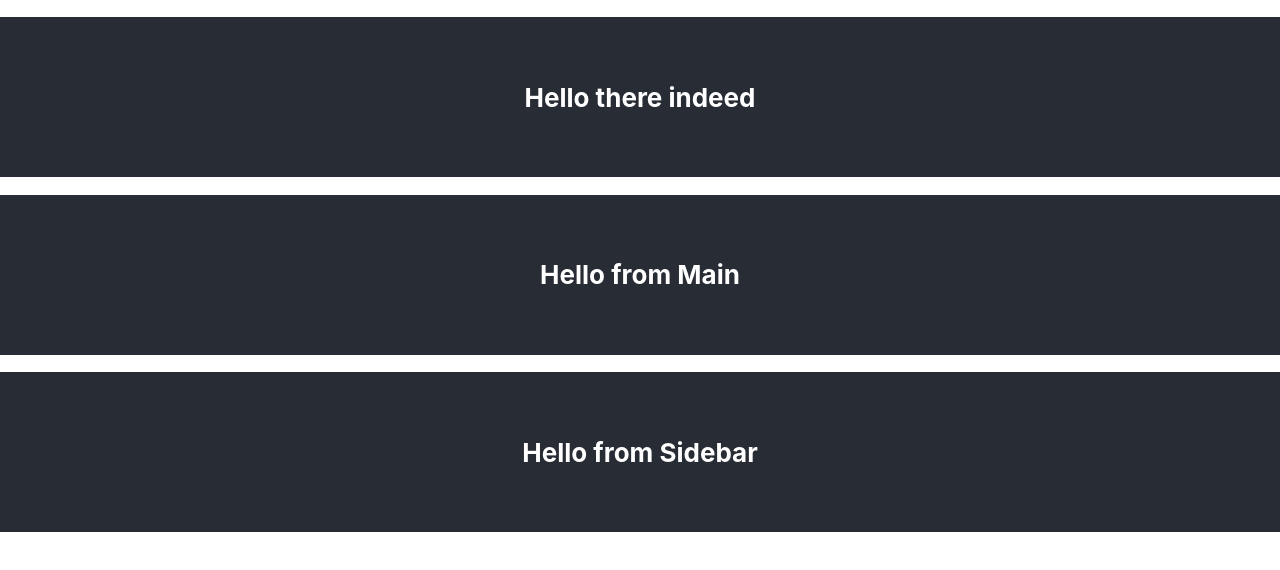
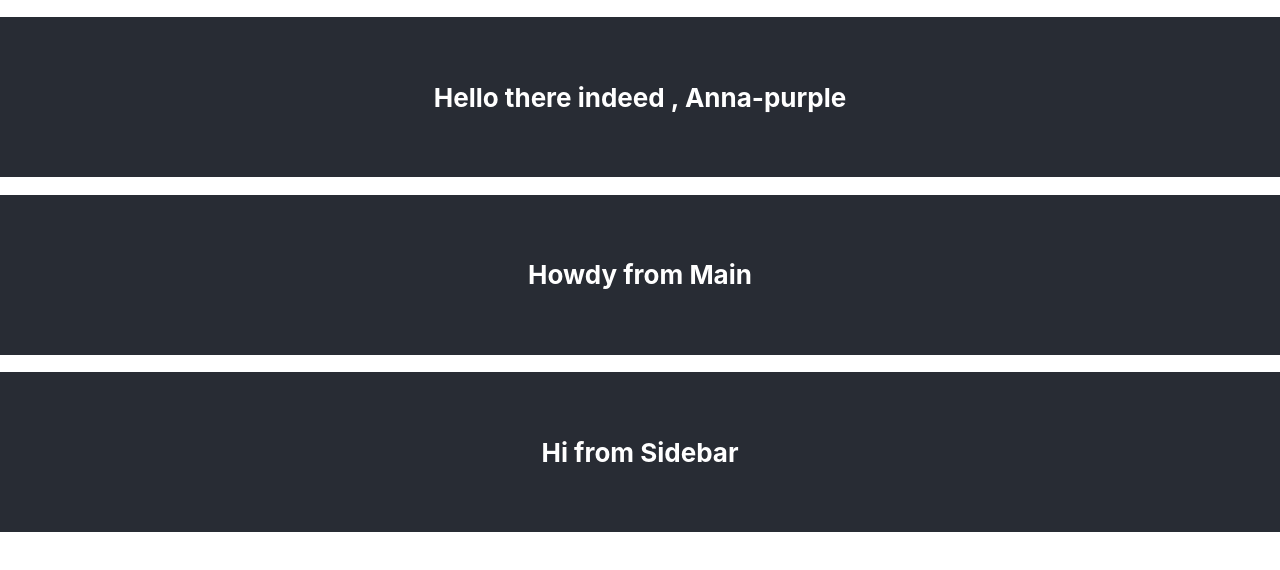
Before and after one commit to aggarwal-ujjwal/React-playground, a React (Create React App) app in the folder props-ex/: page / in a window 1280 px wide. Shown: the top 570 px of the page. Built offline with nearby package versions, Linux system fonts and the light colour scheme.

Commit message:
Added props changes and printed it console

```diff
--- a/props-ex/src/App.js
+++ b/props-ex/src/App.js
@@ -5,9 +5,9 @@ import Sidebar from "./components/Sidebar";
 function App() {
   return (
     <div>
-    <Header />
-    <Main />
-    <Sidebar />
+    <Header name ="Anna" color="purple" />
+    <Main greet="Howdy" />
+    <Sidebar greet="Hi" />
     </div>
   );
 }
--- a/props-ex/src/components/Header.js
+++ b/props-ex/src/components/Header.js
@@ -1,8 +1,12 @@
 import "../App.css";
 
-function Header() {
+function Header(props) {
+    console.log(props);
     return (
-        <h1 className="App-header"> Hello there indeed </h1>
+
+        <h1 className="App-header">
+            Hello there indeed , {props.name}-{props.color}
+        </h1>
     );
 }
 
--- a/props-ex/src/components/Main.js
+++ b/props-ex/src/components/Main.js
@@ -1,6 +1,6 @@
-function Main() {
+function Main(props) {
     return (
-        <h1 className="App-header">Hello from Main</h1>
+        <h1 className="App-header">{props.greet} from Main</h1>
     );
 }
 
--- a/props-ex/src/components/Sidebar.js
+++ b/props-ex/src/components/Sidebar.js
@@ -1,6 +1,6 @@
-function Sidebar(){
+function Sidebar(props){
     return (
-        <h1 className="App-header">Hello from Sidebar</h1>
+        <h1 className="App-header">{props.greet} from Sidebar</h1>
     );
 }
 
--- a/props-ex/src/index.js
+++ b/props-ex/src/index.js
@@ -6,9 +6,9 @@ import reportWebVitals from './reportWebVitals';
 
 const root = ReactDOM.createRoot(document.getElementById('root'));
 root.render(
-  <React.StrictMode>
+  // <React.StrictMode>
     <App />
-  </React.StrictMode>
+  //</React.StrictMode>
 );
 
 // If you want to start measuring performance in your app, pass a function
```
